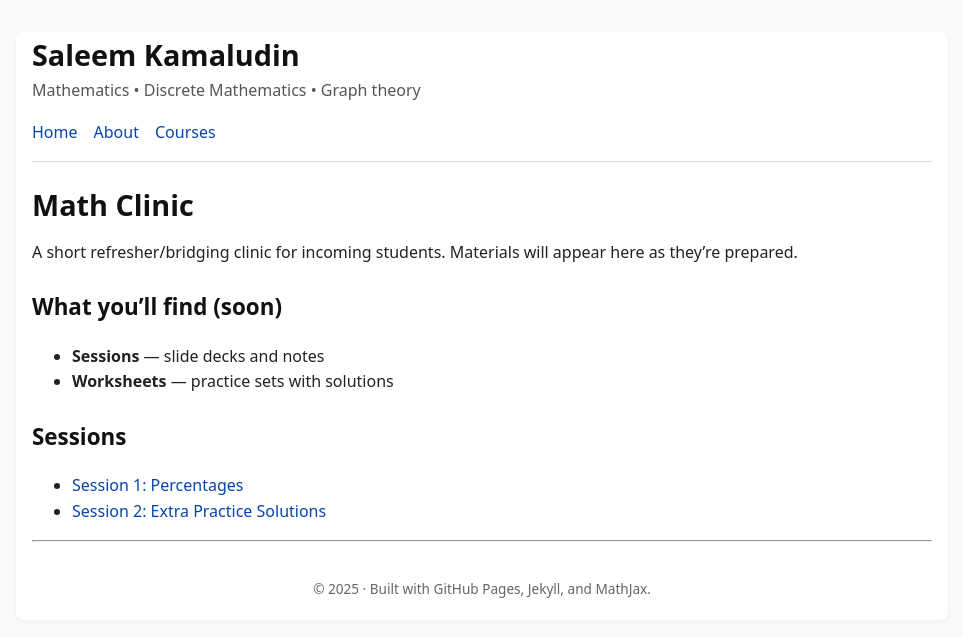
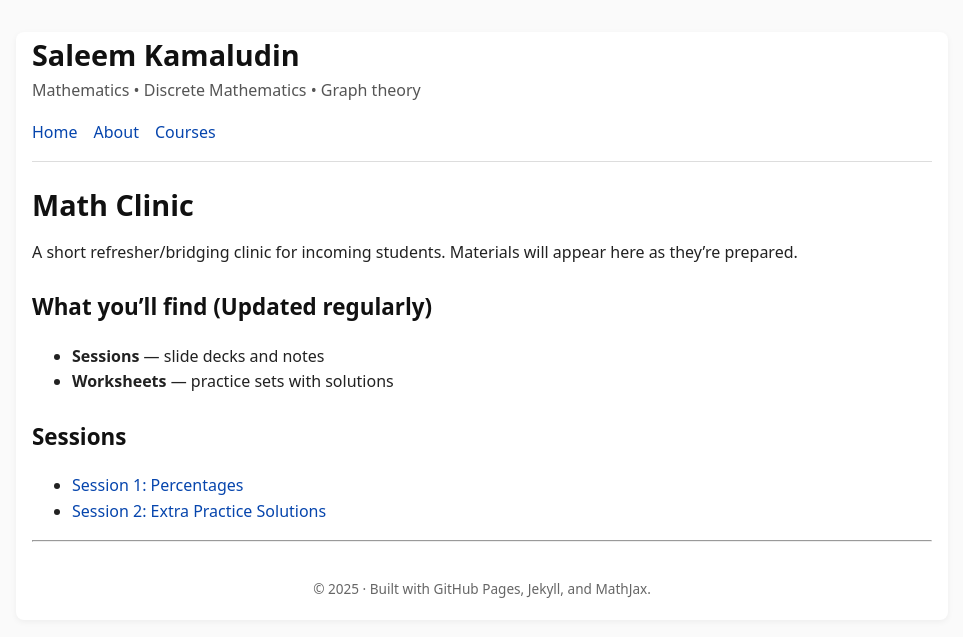
Before and after one commit to SaleemKamaludin/SaleemKamaludin.github.io, a Jekyll site: the page built from courses/math-clinic/index.md, in a window 1280 px wide. Shown: the top 637 px of the page, without its empty margins (158-1121 px from the left). Built offline with Jekyll 4.4.1, drawn with Linux system fonts in a browser that asks for light colours.

Commit message:
Update index.md

```diff
--- a/courses/math-clinic/index.md
+++ b/courses/math-clinic/index.md
@@ -9,7 +9,7 @@ permalink: /courses/math-clinic/
 A short refresher/bridging clinic for incoming students.
 Materials will appear here as they’re prepared.
 
-## What you'll find (soon)
+## What you'll find (Updated regularly)
 - **Sessions** — slide decks and notes
 - **Worksheets** — practice sets with solutions
 
```
